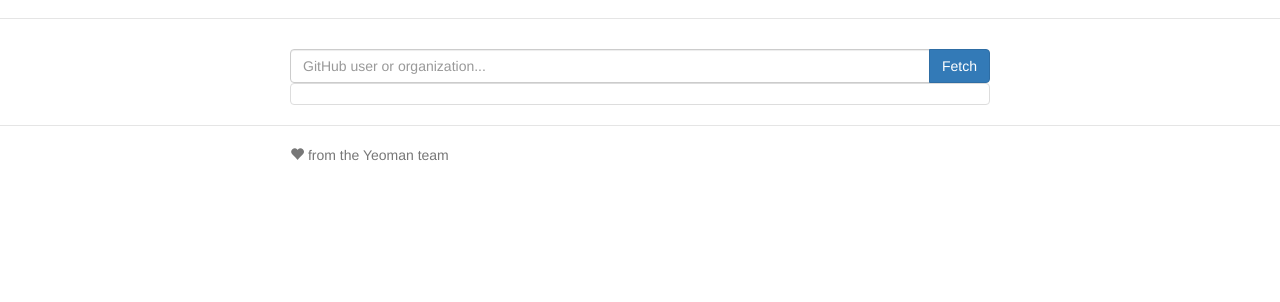
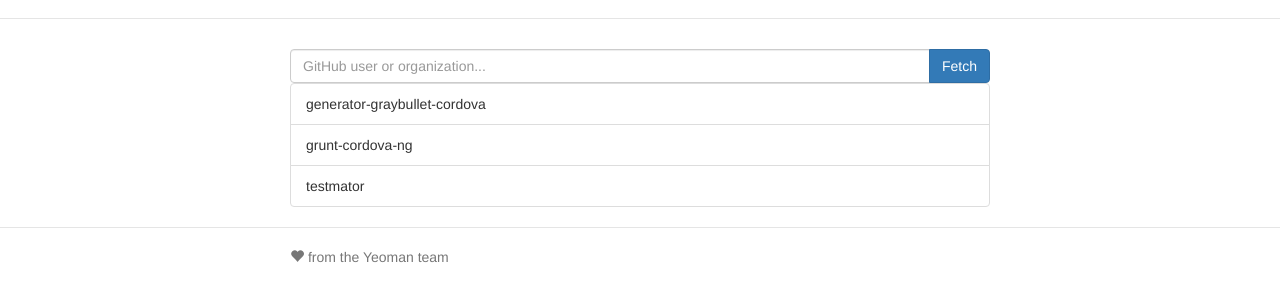
Before and after one commit to masakura/angular-mvc-sample, a website: page app/index.html in a window 1280 px wide. Shown: the part 54-356 px from the top of the page. Drawn offline with nearby package versions, Linux system fonts and the light colour scheme; some packages are replaced by stand-ins of ours; files that its build step writes are made by us from their sources.

Commit message:
リストデータを埋め込んでみた

```diff
--- a/app/scripts/controllers/main.js
+++ b/app/scripts/controllers/main.js
@@ -9,9 +9,9 @@
  */
 angular.module('angularMvcSampleApp')
   .controller('MainCtrl', function ($scope) {
-    $scope.awesomeThings = [
-      'HTML5 Boilerplate',
-      'AngularJS',
-      'Karma'
+    $scope.repositories = [
+      'generator-graybullet-cordova',
+      'grunt-cordova-ng',
+      'testmator'
     ];
   });
--- a/app/views/main.html
+++ b/app/views/main.html
@@ -7,6 +7,8 @@
   </div>
 
   <ul class="list-group">
-    <li class="list-group-item"></li>
+    <li class="list-group-item" ng-repeat="repository in repositories">
+      <div>{{repository}}</div>
+    </li>
   </ul>
 </div>
```
